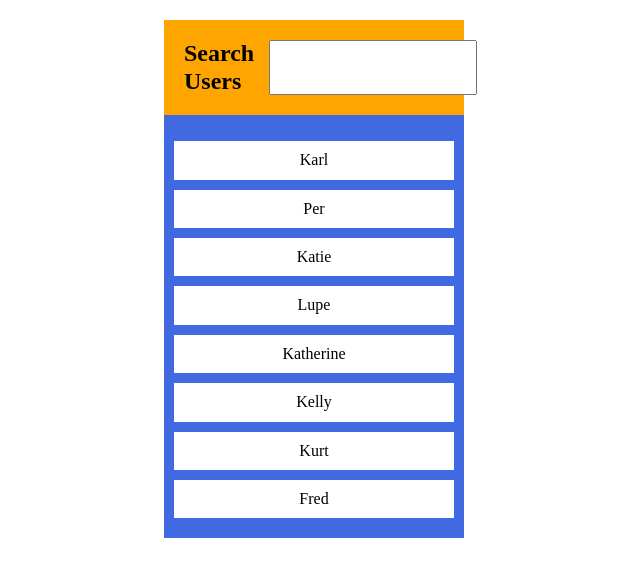
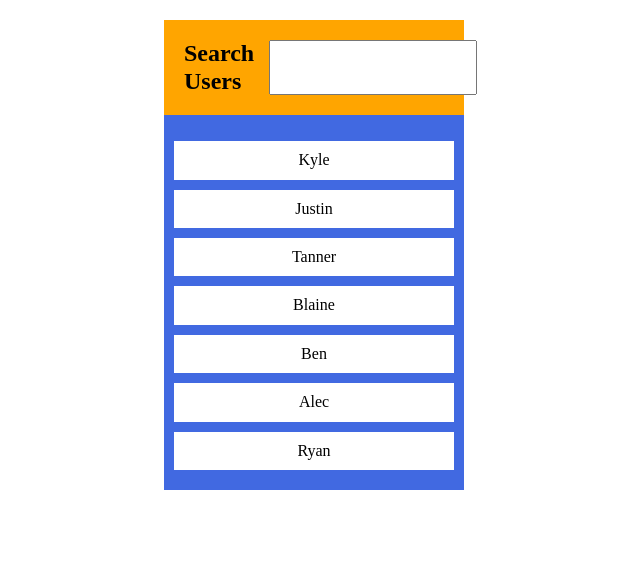
Before and after one commit to kkauma/search-bar, a plain HTML site: page index.html in a window 1280 px wide. Shown: the whole page, without its empty margins (326-966 px from the left). Drawn offline with nearby package versions, Linux system fonts and the light colour scheme.

Commit message:
add different names to search engine

```diff
--- a/index.html
+++ b/index.html
@@ -14,16 +14,15 @@
       </div>
 
       <ul id="results">
-        <li class="name">Karl</li>
-        <li class="name">Per</li>
-        <li class="name">Katie</li>
-        <li class="name">Lupe</li>
-        <li class="name">Katherine</li>
-        <li class="name">Kelly</li>
-        <li class="name">Kurt</li>
-        <li class="name">Fred</li>
+        <li class="name">Kyle</li>
+        <li class="name">Justin</li>
+        <li class="name">Tanner</li>
+        <li class="name">Blaine</li>
+        <li class="name">Ben</li>
+        <li class="name">Alec</li>
+        <li class="name">Ryan</li>
       </ul>
     </div>
-    <script src="index.pack.js"></script>
+    <script src="index.js"></script>
   </body>
 </html>
```
